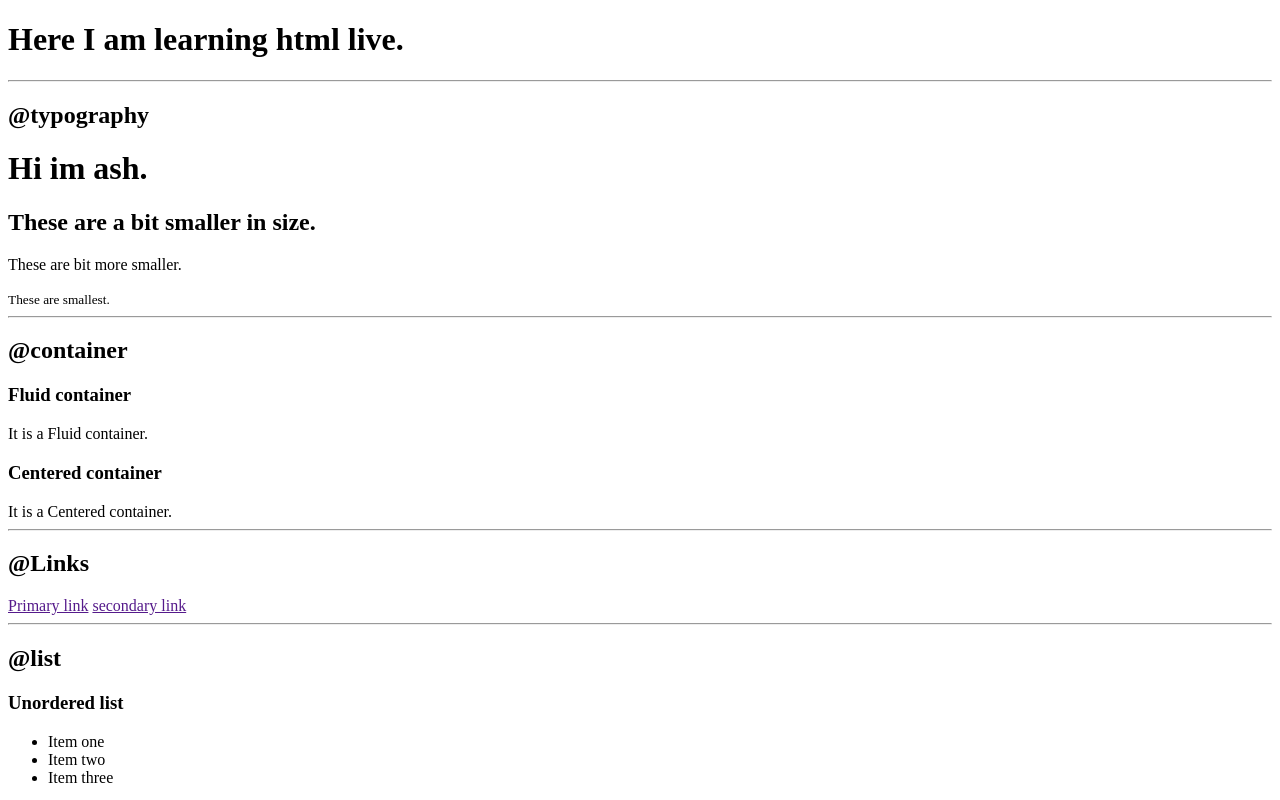
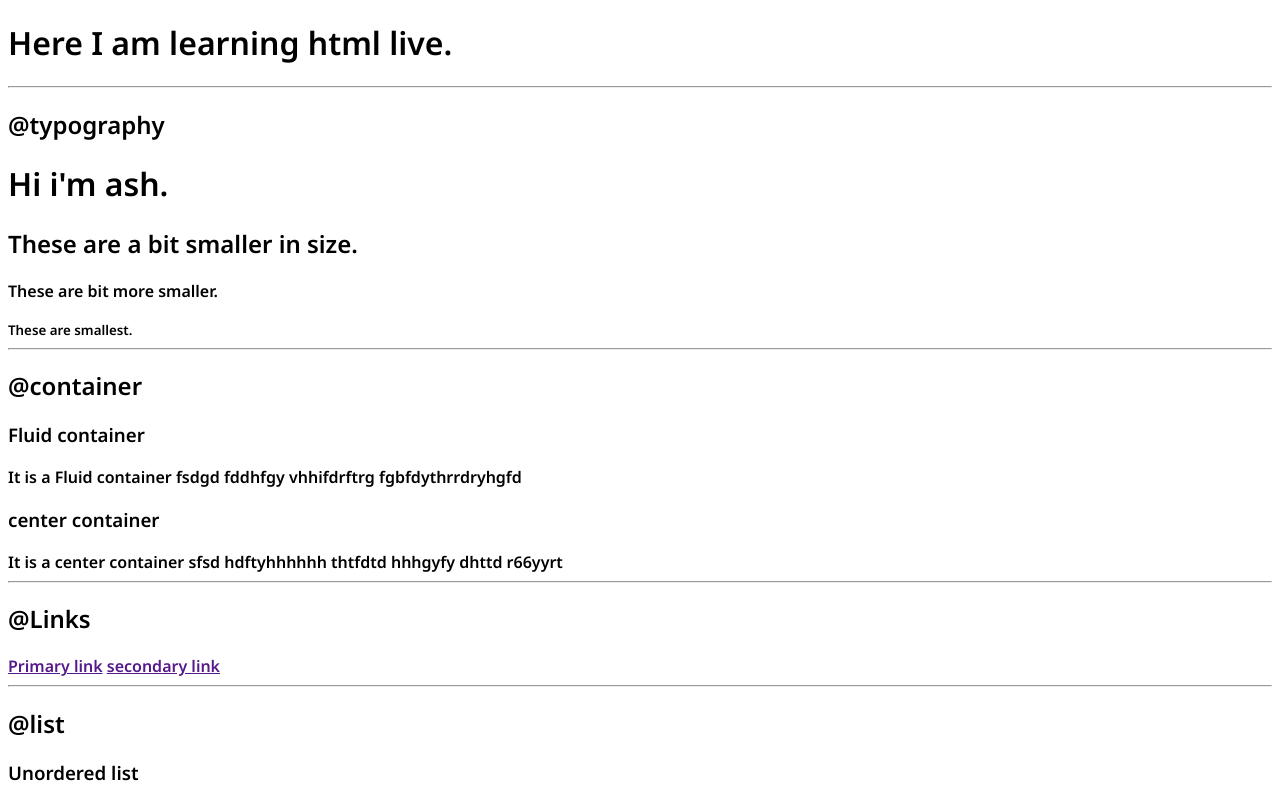
Before and after one commit to Ashh21/Html-learn, a plain HTML site: page index.html in a window 1280 px wide. Shown: the top 800 px of the page. Drawn offline with Linux system fonts and the light colour scheme.

Commit message:
typography

```diff
--- a/index.html
+++ b/index.html
@@ -5,14 +5,14 @@
     <meta http-equiv="X-UA-Compatible" content="IE=edge">
     <meta name="viewport" content="width=device-width, initial-scale=1.0">
     <title>HTML</title>
+    <link href="styles.css" rel="stylesheet" />
 </head>
 <body>
     <h1>Here I am learning html live.</h1>
     <hr >
 
 <h2>@typography</h2>
-
-<h1>Hi im ash.</h1>
+<h1>Hi i'm ash.</h1>
 <h2>These are a bit smaller in size.</h2>
 <p>These are bit more smaller.</p>
 <small>These are smallest.</small>
@@ -20,15 +20,15 @@
 
 <h2>@container</2>
 <h3>Fluid container</h3>
-<div>It is a Fluid container.</div>
+<div class="container">It is a Fluid container fsdgd fddhfgy  vhhifdrftrg fgbfdythrrdryhgfd</div>
 
-<h3>Centered container</h3>
-<div>It is a Centered container.</div>
+<h3>center container</h3>
+<div class="container container-center">It is a center container sfsd hdftyhhhhhh thtfdtd hhhgyfy dhttd r66yyrt</div>
 <hr >
 
 <h2>@Links</h2>
-<a href="">Primary link</a>
-<a href="">secondary link</a>
+<a class="link Primary-link" href="">Primary link</a>
+<a class="link secondary-link" href="">secondary link</a>
 <hr >
 
 <h2>@list</h2>
@@ -102,6 +102,5 @@
 
 
 
-
 </body>
 </html>
--- /dev/null
+++ b/styles.css
@@ -0,0 +1,7 @@
+@import url('https://fonts.googleapis.com/css2?family=Noto+Sans:ital,wght@0,600;1,300&display=swap');
+
+
+
+body {
+    font-family: 'Noto Sans', sans-serif;
+}
```
